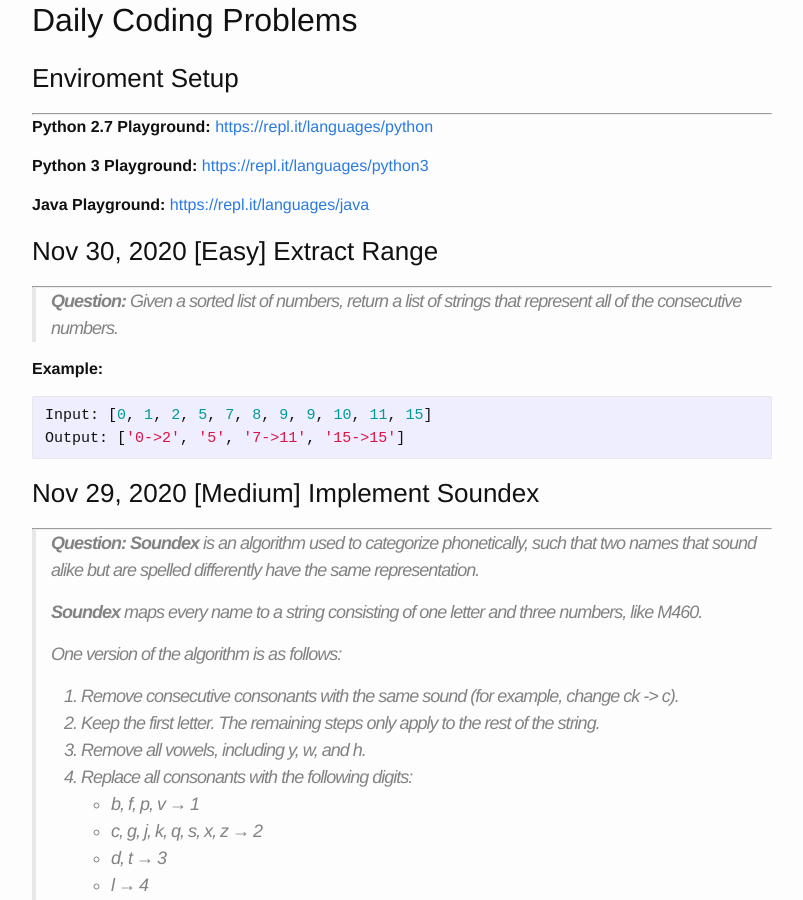
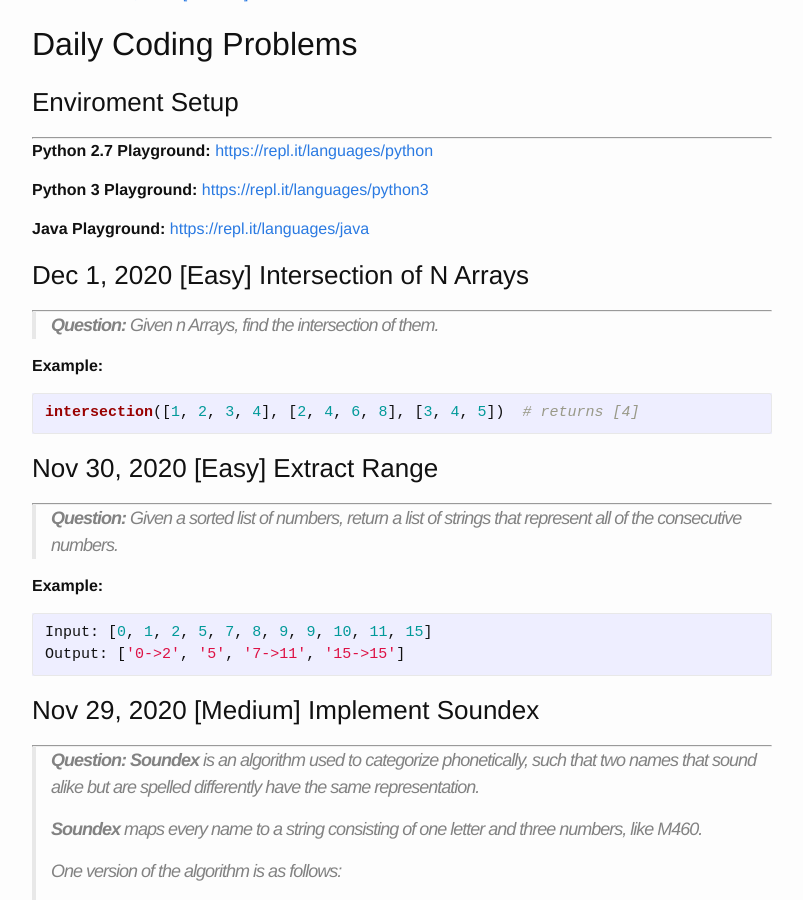
Before and after one commit to trsong/trsong.github.io, a Jekyll site: the page built from _posts/2020-11-01-DailyQuestionsAug.md, in a window 1280 px wide and 900 px high, scrolled down 987 px. Shown: the whole window, without its empty margins (238-1041 px from the left). Built offline with Jekyll 4.4.1, drawn with Linux system fonts in a browser that asks for light colours; some of the changed text lies outside the part shown.

Commit message:
Add Dec 1 question.

````diff
--- a/_posts/2020-11-01-DailyQuestionsAug.md
+++ b/_posts/2020-11-01-DailyQuestionsAug.md
@@ -19,6 +19,14 @@ categories: Python/Java
 **Java Playground:** [https://repl.it/languages/java](https://repl.it/languages/java)
 
 
+### Dec 1, 2020 \[Easy\] Intersection of N Arrays
+---
+> **Question:** Given n Arrays, find the intersection of them.
+
+**Example:**
+```py
+intersection([1, 2, 3, 4], [2, 4, 6, 8], [3, 4, 5])  # returns [4]
+```
 
 ### Nov 30, 2020 \[Easy\] Extract Range
 ---
````
